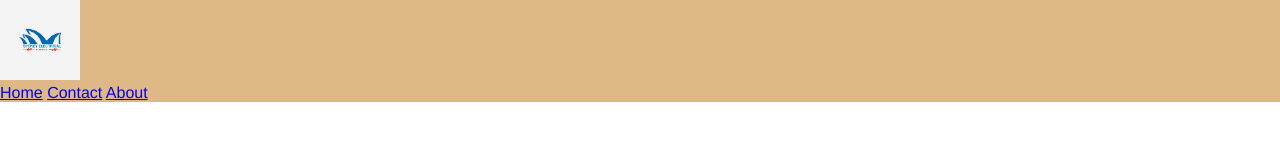
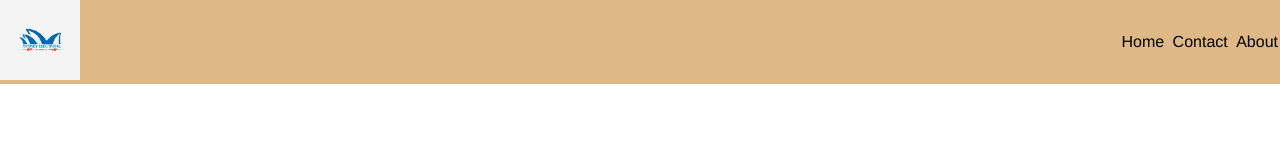
Before and after one commit to gronjski/website.project, a plain HTML site: page index.html in a window 1280 px wide. Drawn offline with Linux system fonts and the light colour scheme.

Commit message:
styled navigation

```diff
--- a/index.html
+++ b/index.html
@@ -11,7 +11,7 @@
             <a href="/">
                 <img src="Logo.png" class="logo">
             </a>
-            <nav>
+            <nav class="navigation">
                 <a href="/">Home</a>
                 <a href="/contact.html">Contact</a>
                 <a href="about.html">About</a>
--- a/styles.css
+++ b/styles.css
@@ -7,4 +7,18 @@ body {
 }
 .main-header {
     background-color: burlywood;
+    display: grid;
+    grid-template-columns: auto 1fr auto;
 }
+.navigation {
+    grid-column-start: 3;
+    align-self: center;
+}
+.navigation a {
+    padding:2px;
+    text-decoration: none;
+    color: black;
+}
+.navigation a:hover {
+    background-color: bisque;
+}
```
